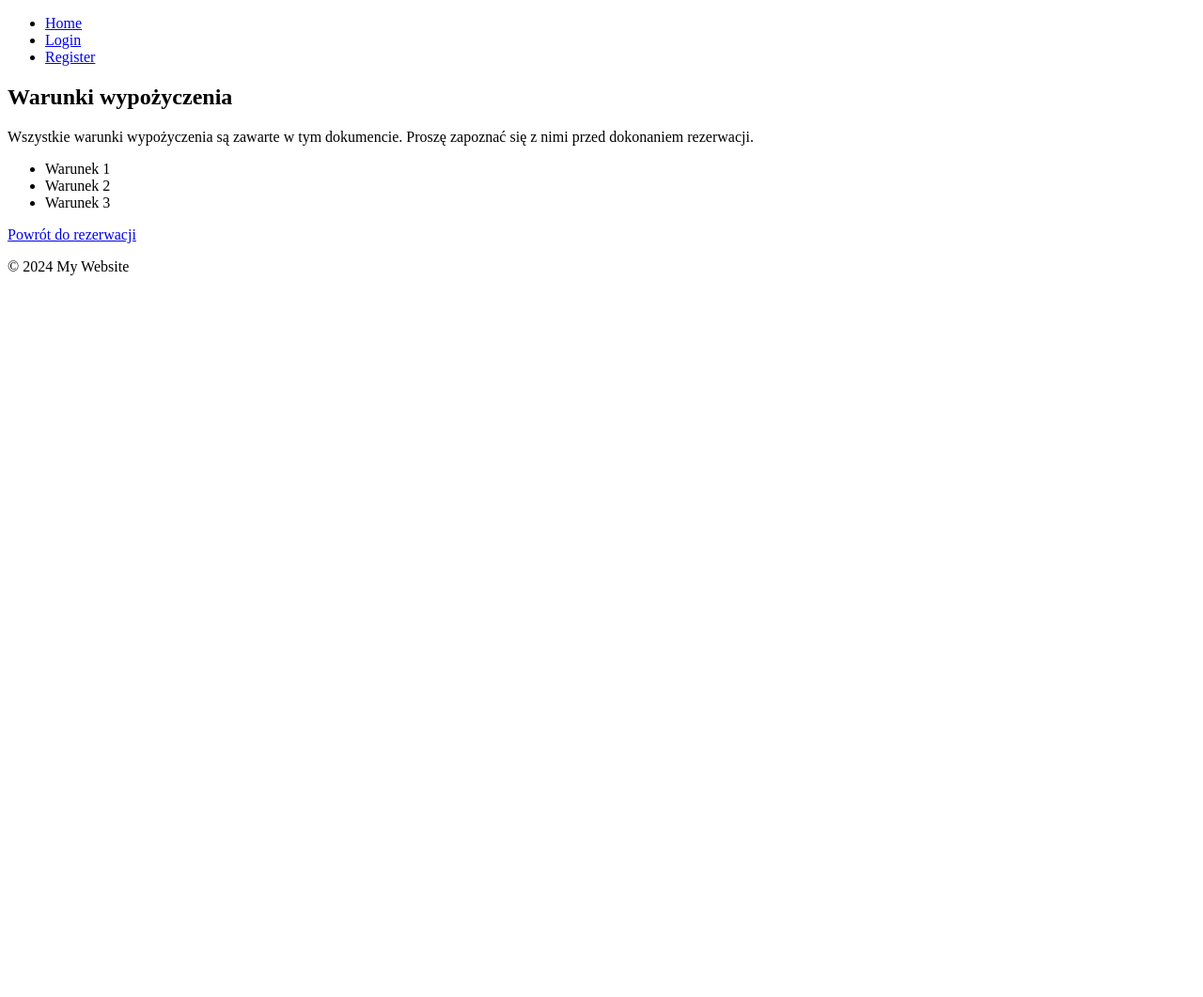
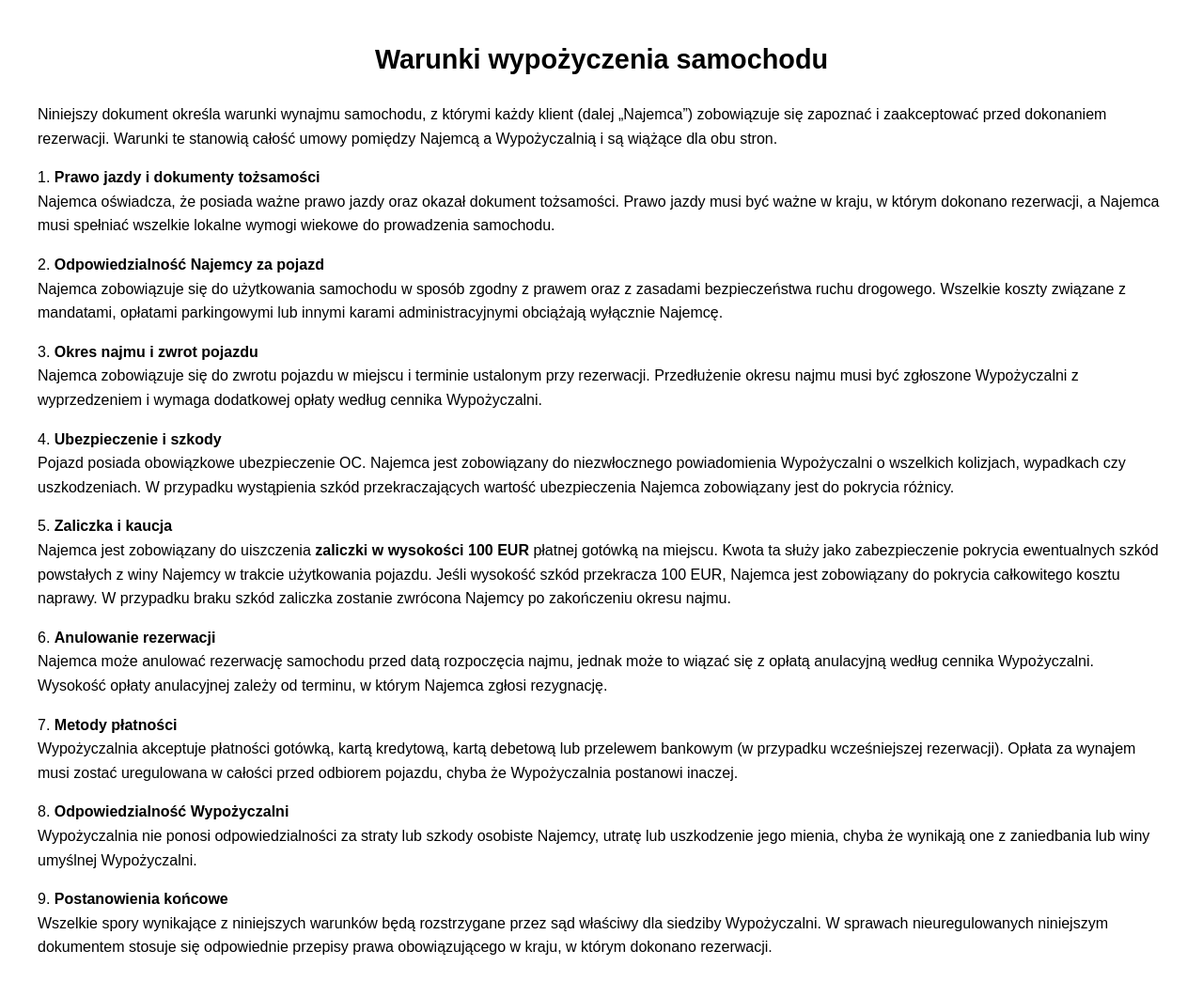
Before and after one commit to PiotrWojtalewicz/Car_rental_inz, a Django app: page /terms_conditions/ in a window 1280 px wide. Shown: the whole page at 94% size. Before the commit the page ends 293 px from the top, so only its background shows below. Run offline with Django 5.2, Linux system fonts and the light colour scheme.

Commit message:
nowe warunki wypożcyzenia auta

```diff
--- a/templates/app/terms_conditions.html
+++ b/templates/app/terms_conditions.html
@@ -1,13 +1,118 @@
-{% extends 'base.html' %}
+{#{% extends 'base.html' %}#}
+{##}
+{#{% block content %}#}
+{#  <h2>Warunki wypożyczenia</h2>#}
+{#  <p>Wszystkie warunki wypożyczenia są zawarte w tym dokumencie. Proszę zapoznać się z nimi przed dokonaniem rezerwacji.</p>#}
+{#  <ul>#}
+{#    <li>Warunek 1</li>#}
+{#    <li>Warunek 2</li>#}
+{#    <li>Warunek 3</li>#}
+{#    <!-- Tutaj dodaj szczegółowe warunki wypożyczenia -->#}
+{#  </ul>#}
+{#  <a href="{% url 'rent_car' car_id %}">Powrót do rezerwacji</a>#}
+{#{% endblock %}#}
 
-{% block content %}
-  <h2>Warunki wypożyczenia</h2>
-  <p>Wszystkie warunki wypożyczenia są zawarte w tym dokumencie. Proszę zapoznać się z nimi przed dokonaniem rezerwacji.</p>
-  <ul>
-    <li>Warunek 1</li>
-    <li>Warunek 2</li>
-    <li>Warunek 3</li>
-    <!-- Tutaj dodaj szczegółowe warunki wypożyczenia -->
-  </ul>
-  <a href="{% url 'rent_car' car_id %}">Powrót do rezerwacji</a>
-{% endblock %}
+
+<!DOCTYPE html>
+<html lang="pl">
+<head>
+  <meta charset="UTF-8">
+  <title>Warunki wypożyczenia</title>
+  <style>
+    body {
+      font-family: Arial, sans-serif;
+      margin: 40px;
+      line-height: 1.6;
+    }
+    h1 {
+      text-align: center;
+      font-size: 1.8em;
+      margin-bottom: 0.8em;
+    }
+    p {
+      margin-bottom: 1em;
+    }
+  </style>
+</head>
+<body>
+
+  <h1>Warunki wypożyczenia samochodu</h1>
+
+  <p>
+    Niniejszy dokument określa warunki wynajmu samochodu, z którymi każdy klient
+    (dalej „Najemca”) zobowiązuje się zapoznać i zaakceptować przed dokonaniem rezerwacji.
+    Warunki te stanowią całość umowy pomiędzy Najemcą a Wypożyczalnią i są wiążące
+    dla obu stron.
+  </p>
+
+  <p>
+    1. <strong>Prawo jazdy i dokumenty tożsamości</strong><br>
+    Najemca oświadcza, że posiada ważne prawo jazdy oraz okazał dokument tożsamości.
+    Prawo jazdy musi być ważne w kraju, w którym dokonano rezerwacji,
+    a Najemca musi spełniać wszelkie lokalne wymogi wiekowe do prowadzenia samochodu.
+  </p>
+
+  <p>
+    2. <strong>Odpowiedzialność Najemcy za pojazd</strong><br>
+    Najemca zobowiązuje się do użytkowania samochodu w sposób zgodny z prawem oraz
+    z zasadami bezpieczeństwa ruchu drogowego. Wszelkie koszty związane z mandatami,
+    opłatami parkingowymi lub innymi karami administracyjnymi obciążają wyłącznie Najemcę.
+  </p>
+
+  <p>
+    3. <strong>Okres najmu i zwrot pojazdu</strong><br>
+    Najemca zobowiązuje się do zwrotu pojazdu w miejscu i terminie ustalonym przy rezerwacji.
+    Przedłużenie okresu najmu musi być zgłoszone Wypożyczalni z wyprzedzeniem
+    i wymaga dodatkowej opłaty według cennika Wypożyczalni.
+  </p>
+
+  <p>
+    4. <strong>Ubezpieczenie i szkody</strong><br>
+    Pojazd posiada obowiązkowe ubezpieczenie OC. Najemca jest zobowiązany do
+    niezwłocznego powiadomienia Wypożyczalni o wszelkich kolizjach, wypadkach czy uszkodzeniach.
+    W przypadku wystąpienia szkód przekraczających wartość ubezpieczenia
+    Najemca zobowiązany jest do pokrycia różnicy.
+  </p>
+
+  <p>
+    5. <strong>Zaliczka i kaucja</strong><br>
+    Najemca jest zobowiązany do uiszczenia <strong>zaliczki w wysokości 100 EUR</strong>
+    płatnej gotówką na miejscu. Kwota ta służy jako zabezpieczenie pokrycia ewentualnych szkód
+    powstałych z winy Najemcy w trakcie użytkowania pojazdu.
+    Jeśli wysokość szkód przekracza 100 EUR, Najemca jest zobowiązany do pokrycia
+    całkowitego kosztu naprawy. W przypadku braku szkód zaliczka zostanie zwrócona
+    Najemcy po zakończeniu okresu najmu.
+  </p>
+
+  <p>
+    6. <strong>Anulowanie rezerwacji</strong><br>
+    Najemca może anulować rezerwację samochodu przed datą rozpoczęcia najmu,
+    jednak może to wiązać się z opłatą anulacyjną według cennika Wypożyczalni.
+    Wysokość opłaty anulacyjnej zależy od terminu, w którym Najemca zgłosi rezygnację.
+  </p>
+
+  <p>
+    7. <strong>Metody płatności</strong><br>
+    Wypożyczalnia akceptuje płatności gotówką, kartą kredytową, kartą debetową
+    lub przelewem bankowym (w przypadku wcześniejszej rezerwacji).
+    Opłata za wynajem musi zostać uregulowana w całości przed odbiorem pojazdu,
+    chyba że Wypożyczalnia postanowi inaczej.
+  </p>
+
+  <p>
+    8. <strong>Odpowiedzialność Wypożyczalni</strong><br>
+    Wypożyczalnia nie ponosi odpowiedzialności za straty lub szkody osobiste Najemcy,
+    utratę lub uszkodzenie jego mienia, chyba że wynikają one z zaniedbania lub winy
+    umyślnej Wypożyczalni.
+  </p>
+
+  <p>
+    9. <strong>Postanowienia końcowe</strong><br>
+    Wszelkie spory wynikające z niniejszych warunków będą rozstrzygane przez sąd
+    właściwy dla siedziby Wypożyczalni. W sprawach nieuregulowanych niniejszym dokumentem
+    stosuje się odpowiednie przepisy prawa obowiązującego w kraju, w którym
+    dokonano rezerwacji.
+  </p>
+
+</body>
+</html>
```
